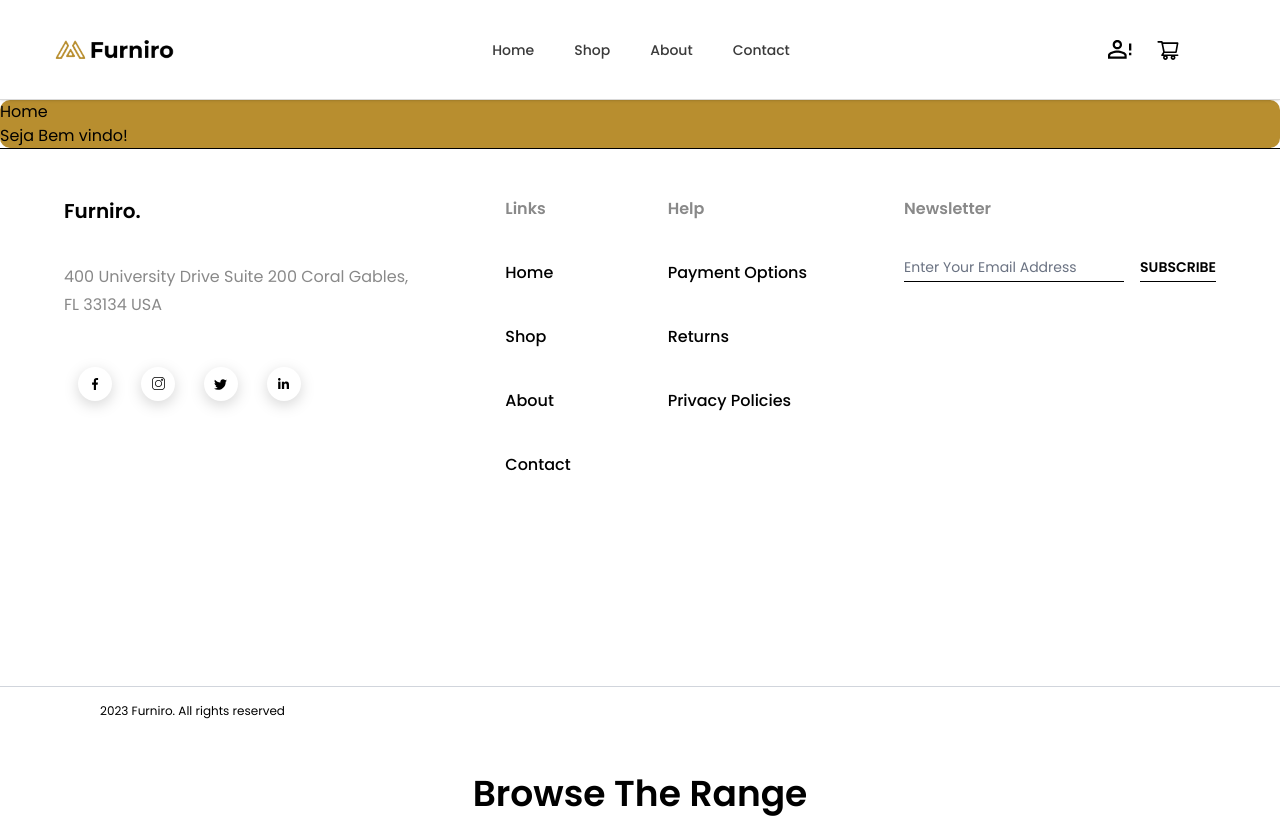
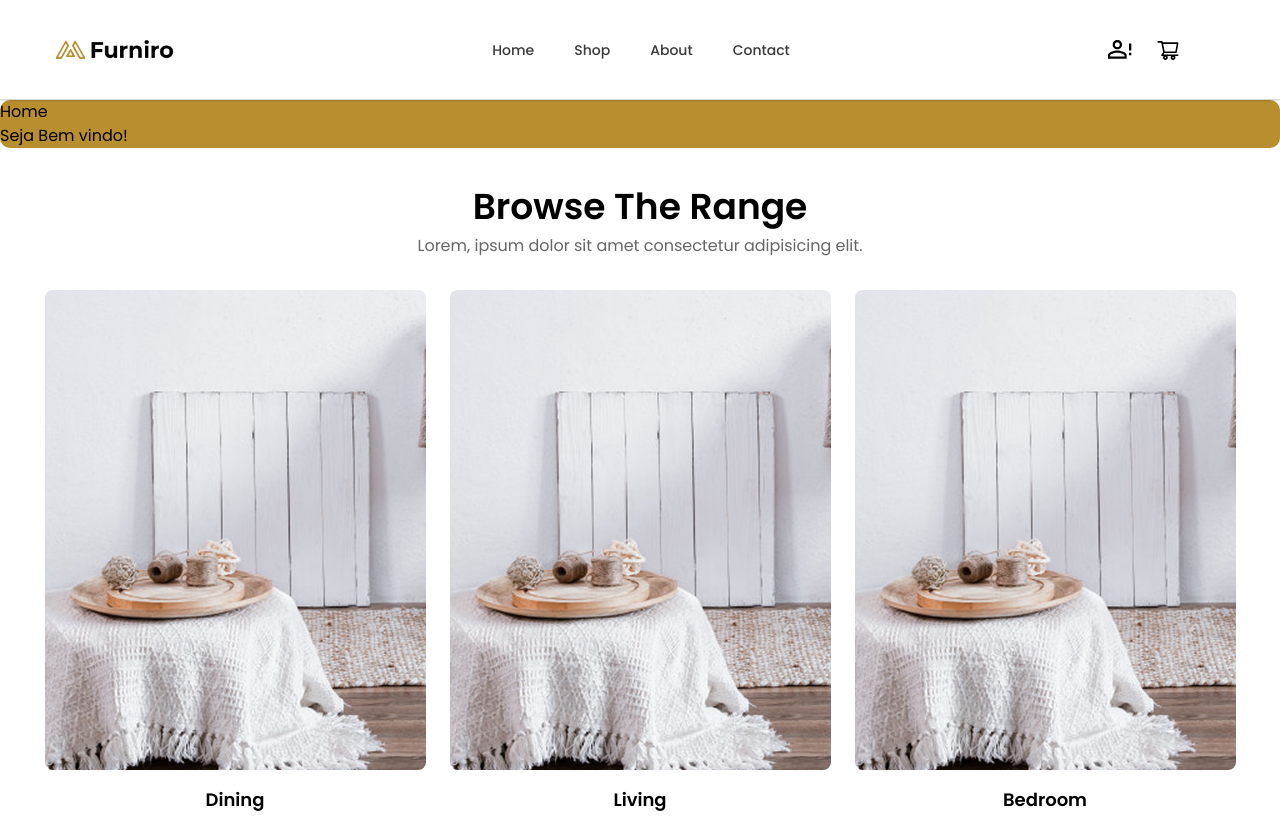
Before and after one commit to RafaelTeixeira1/furniro-web, a React (Vite) app: page / in a window 1280 px wide. Shown: the top 818 px of the page. Built offline with nearby package versions, Linux system fonts and the light colour scheme.

Commit message:
fix(navbar): resolve conflitos após merge com develop e remove duplicações

```diff
--- a/src/App.tsx
+++ b/src/App.tsx
@@ -1,17 +1,20 @@
 import { Outlet } from "react-router-dom";
 import Navbar from "./components/layout/navbar";
 import Footer from "./components/layout/footer";
-import { ProductList } from "./components/common/ProductList";
+import BrowseTheRange from "./components/common/BrowseTheRange";
 import AppRoutes from "./router/AppRoutes";
 
 function App() {
   return (
-    <>
+    <div className="min-h-screen flex flex-col">
       <Navbar />
       <AppRoutes />
+      <BrowseTheRange />
       <Outlet />
+
+      {/* Footer sempre no fim */}
       <Footer />
-    </>
+    </div>
   );
 }
 
--- a/src/main.tsx
+++ b/src/main.tsx
@@ -5,13 +5,11 @@ import './styles/index.css';
 import App from './App.tsx';
 
 import { BrowserRouter } from 'react-router-dom'
-import BrowseTheRange from './components/common/BrowseTheRange.tsx';
 
 createRoot(document.getElementById('root')!).render(
   <StrictMode>
     <BrowserRouter>
       <App />
-      <BrowseTheRange />
     </BrowserRouter>
   </StrictMode>,
 )
```
